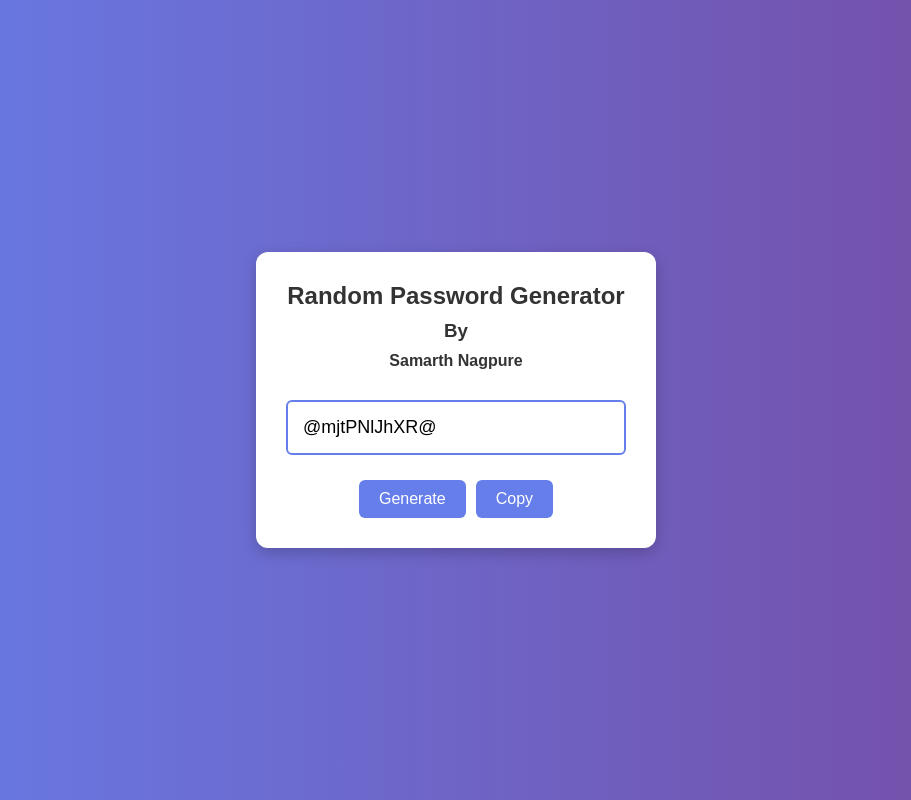
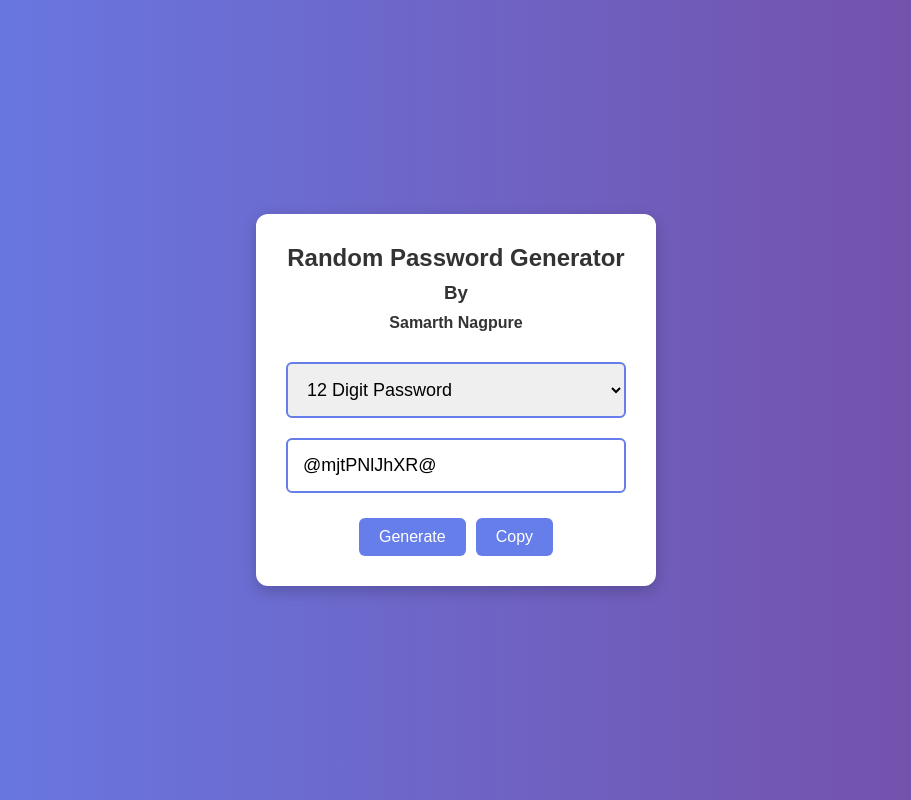
Before and after one commit to Samarthnagpure-byte/Password-maker, a plain HTML site: page index.html in a window 1280 px wide. Both pictures are taken after a click on the button "Generate". Shown: the whole page, without its empty margins (184-1095 px from the left). Drawn offline with Linux system fonts and the light colour scheme.

Commit message:
Update index.html

```diff
--- a/index.html
+++ b/index.html
@@ -5,14 +5,12 @@
   <meta name="viewport" content="width=device-width, initial-scale=1.0"/>
   <title>Random Password Generator - Samarth Nagpure</title>
   <style>
-    /* Reset default spacing */
     * {
       margin: 0;
       padding: 0;
       box-sizing: border-box;
     }
 
-    /* Background with gradient */
     body {
       background: linear-gradient(to right, #667eea, #764ba2);
       min-height: 100vh;
@@ -22,7 +20,6 @@
       font-family: Arial, sans-serif;
     }
 
-    /* Center white card */
     .box {
       background-color: white;
       padding: 30px;
@@ -33,14 +30,12 @@
       max-width: 400px;
     }
 
-    /* Title and name */
     .box h2, .box h3, .box h4 {
       color: #333;
       margin-bottom: 10px;
     }
 
-    /* Input box */
-    input {
+    input, select {
       width: 100%;
       padding: 15px;
       font-size: 18px;
@@ -54,7 +49,6 @@
       color: #aaa;
     }
 
-    /* Buttons */
     .btn-group {
       margin-top: 25px;
       display: flex;
@@ -84,10 +78,16 @@
     <h3>By</h3>
     <h4>Samarth Nagpure</h4>
 
-    <!-- Password output box -->
+    <!-- Dropdown for length -->
+    <select id="lengthOption">
+      <option value="8">8 Digit Password</option>
+      <option value="12" selected>12 Digit Password</option>
+    </select>
+
+    <!-- Password output -->
     <input type="text" id="password" placeholder="Create password" readonly />
 
-    <!-- Buttons for actions -->
+    <!-- Buttons -->
     <div class="btn-group">
       <button class="button" onclick="genPassword()">Generate</button>
       <button class="button" onclick="copyPassword()">Copy</button>
@@ -95,10 +95,9 @@
   </div>
 
   <script>
-    // Function to generate password
     function genPassword() {
       const chars = "0123456789abcdefghijklmnopqrstuvwxyz!@#$%^&*()ABCDEFGHIJKLMNOPQRSTUVWXYZ";
-      const passwordLength = 12;
+      const passwordLength = parseInt(document.getElementById("lengthOption").value);
       let password = "";
 
       for (let i = 0; i < passwordLength; i++) {
@@ -109,7 +108,6 @@
       document.getElementById("password").value = password;
     }
 
-    // Function to copy password
     function copyPassword() {
       const passwordBox = document.getElementById("password");
       if (passwordBox.value !== "") {
```
